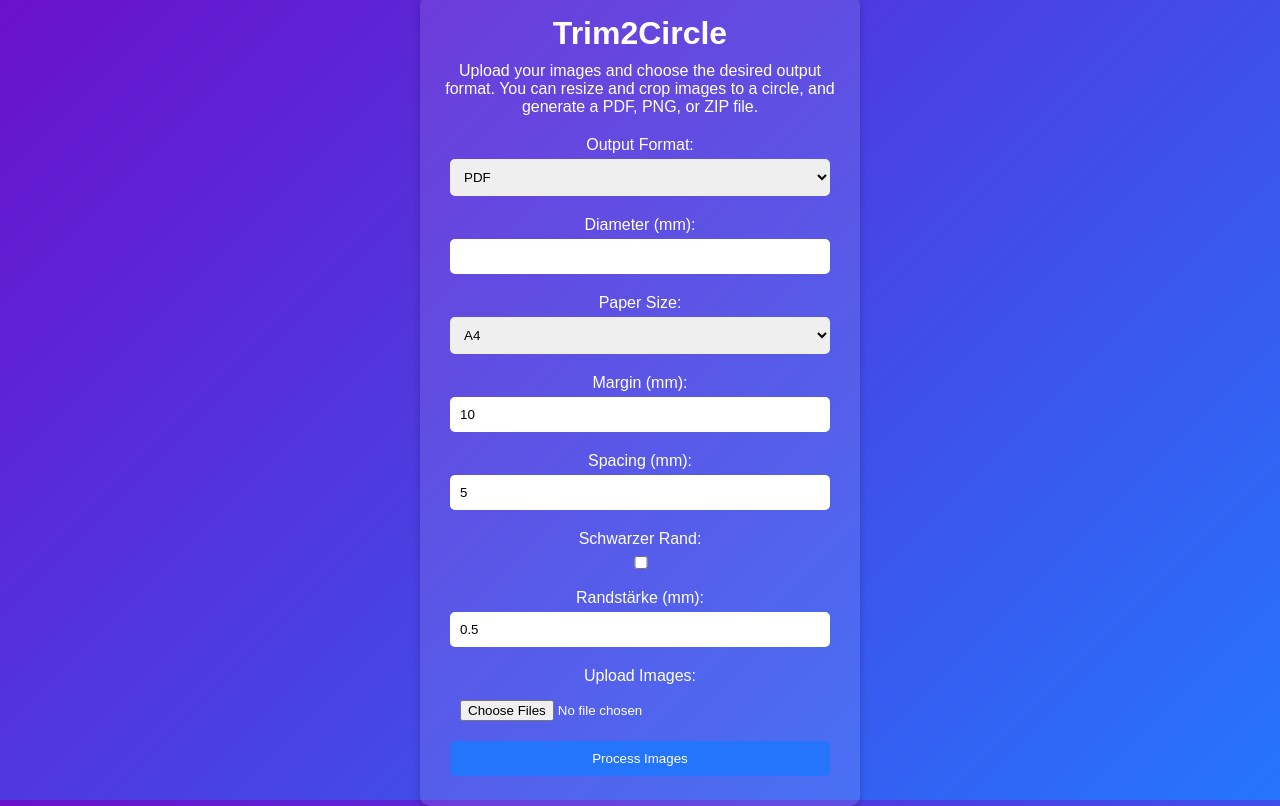
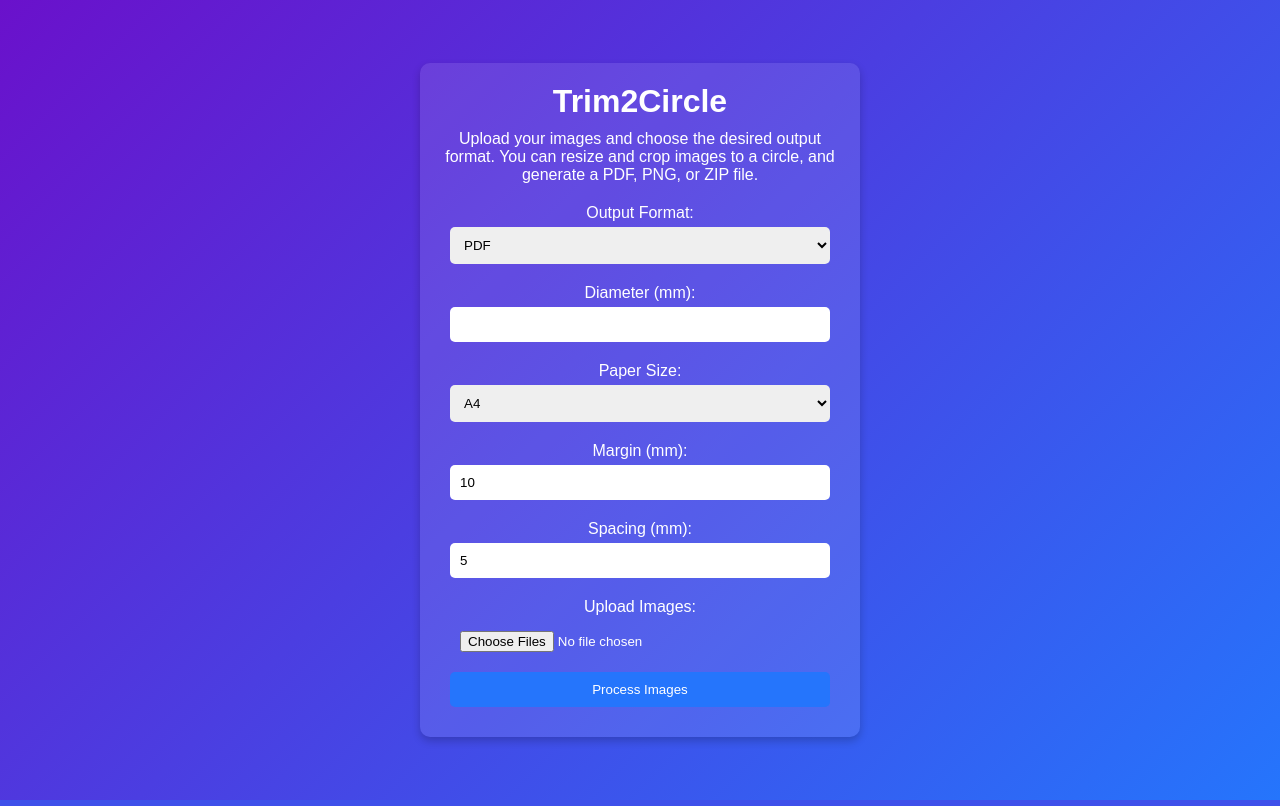
Before and after one commit to jdp-code/Trim2Circle, a Flask app: page / in a window 1280 px wide. Run offline with Flask 3, Linux system fonts and the light colour scheme.

Commit message:
Update index.html

```diff
--- a/templates/index.html
+++ b/templates/index.html
@@ -116,12 +116,6 @@
                 <label for="spacing">Spacing (mm):</label>
                 <input type="number" id="spacing" name="spacing" value="5">
             </div>
-            <div id="border_field">
-                <label for="add_border">Schwarzer Rand:</label>
-                <input type="checkbox" id="add_border" name="add_border">
-                <label for="border_width">Randstärke (mm):</label>
-                <input type="number" id="border_width" name="border_width" value="0.5" min="0" step="0.1">
-            </div>
             <label for="input_files">Upload Images:</label>
             <input type="file" id="input_files" name="input_files" multiple>
             <button type="submit">Process Images</button>
```
